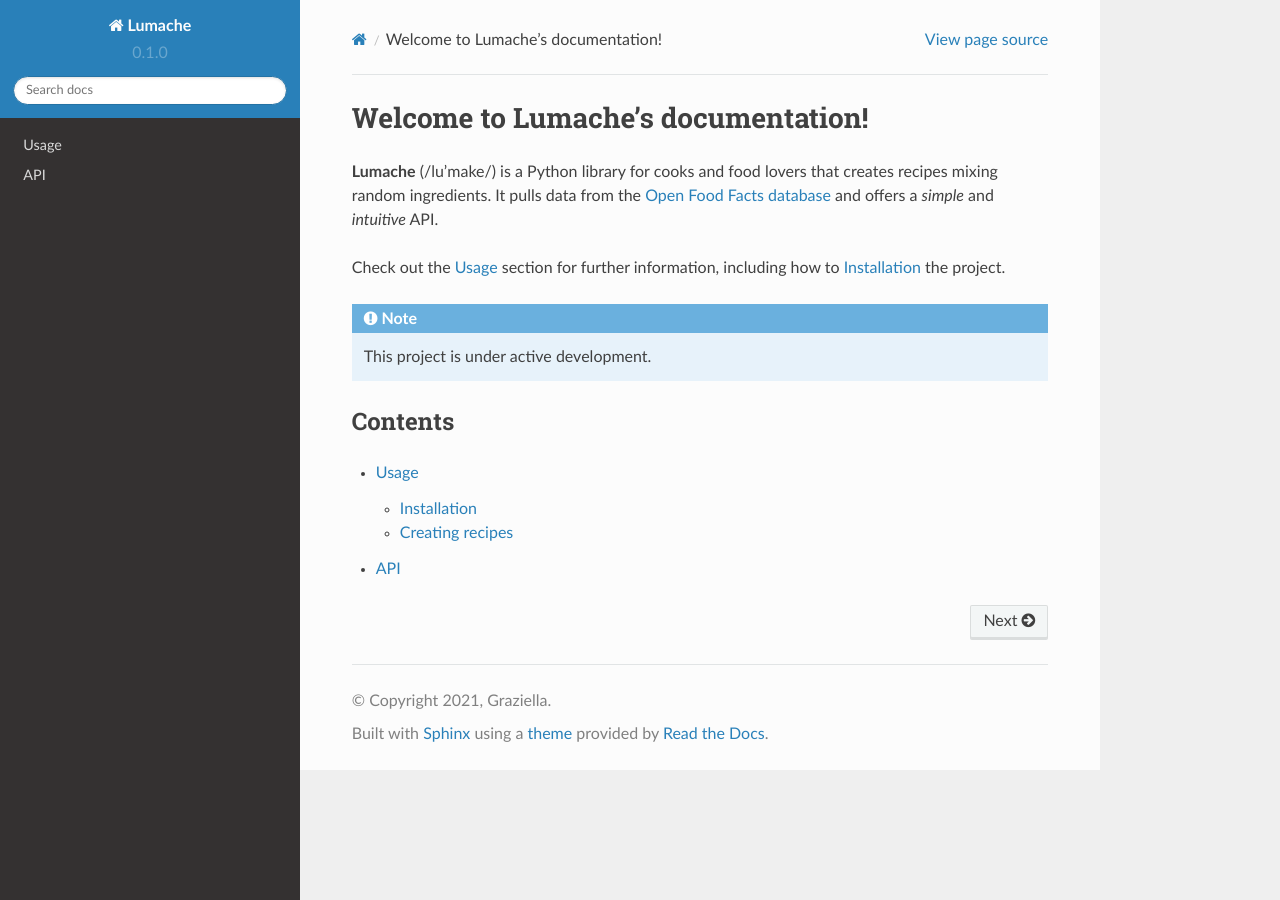
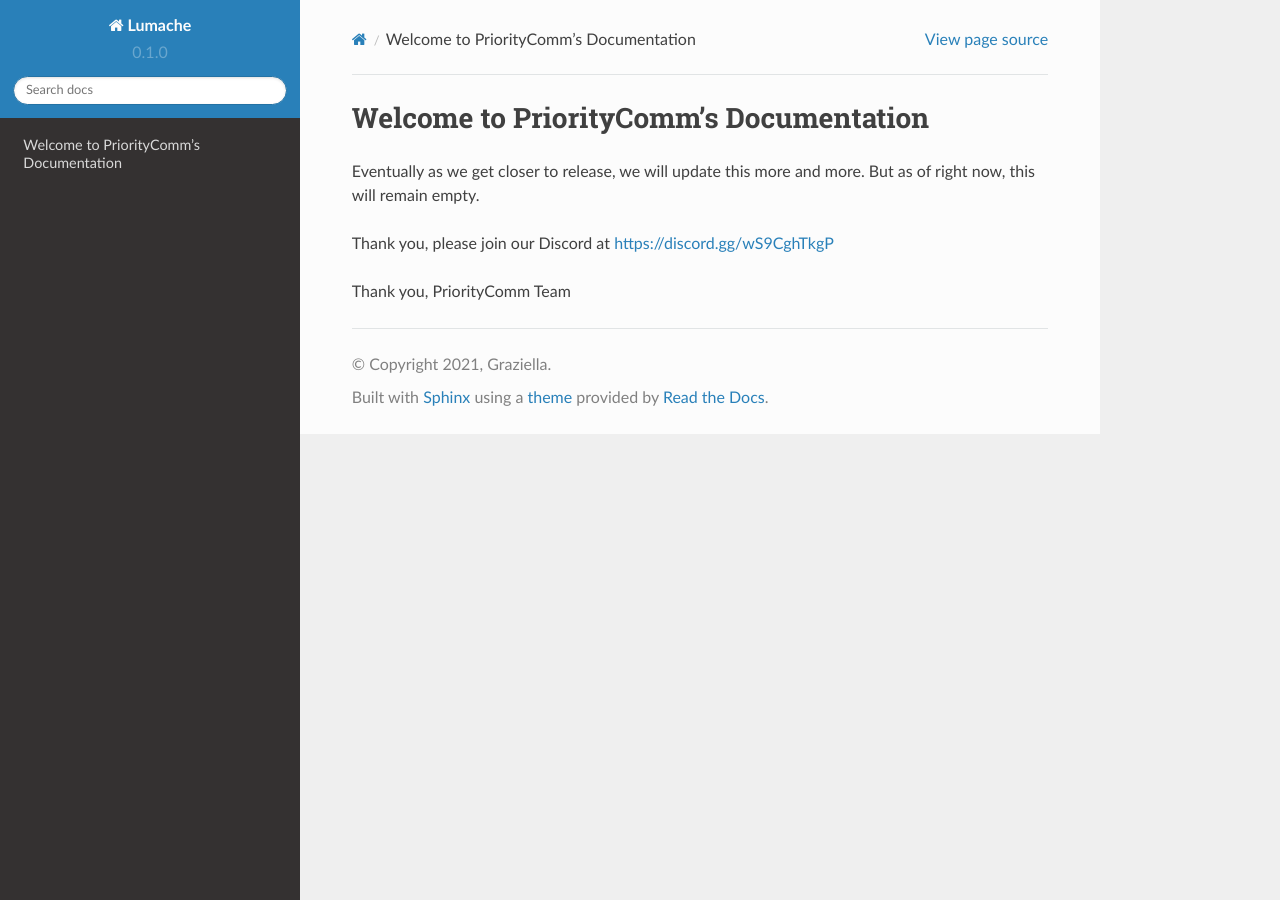
Before and after one commit to TheJoePage01/PriorityComm-Docs, a Sphinx documentation site: the page built from docs/source/index.rst, in a window 1280 px wide. Built offline with Sphinx 7.4.7 and the Read the Docs theme 2.0.0, drawn with Linux system fonts in a browser that asks for light colours.

Commit message:
Update index.rst

```diff
--- a/docs/source/index.rst
+++ b/docs/source/index.rst
@@ -1,22 +1,9 @@
-Welcome to Lumache's documentation!
+Welcome to PriorityComm's Documentation
 ===================================
 
-**Lumache** (/lu'make/) is a Python library for cooks and food lovers
-that creates recipes mixing random ingredients.
-It pulls data from the `Open Food Facts database <https://world.openfoodfacts.org/>`_
-and offers a *simple* and *intuitive* API.
+Eventually as we get closer to release, we will update this more and more. But as of right now, this will remain empty.
 
-Check out the :doc:`usage` section for further information, including
-how to :ref:`installation` the project.
+Thank you, please join our Discord at https://discord.gg/wS9CghTkgP
 
-.. note::
-
-   This project is under active development.
-
-Contents
---------
-
-.. toctree::
-
-   usage
-   api
+Thank you,
+PriorityComm Team
```
